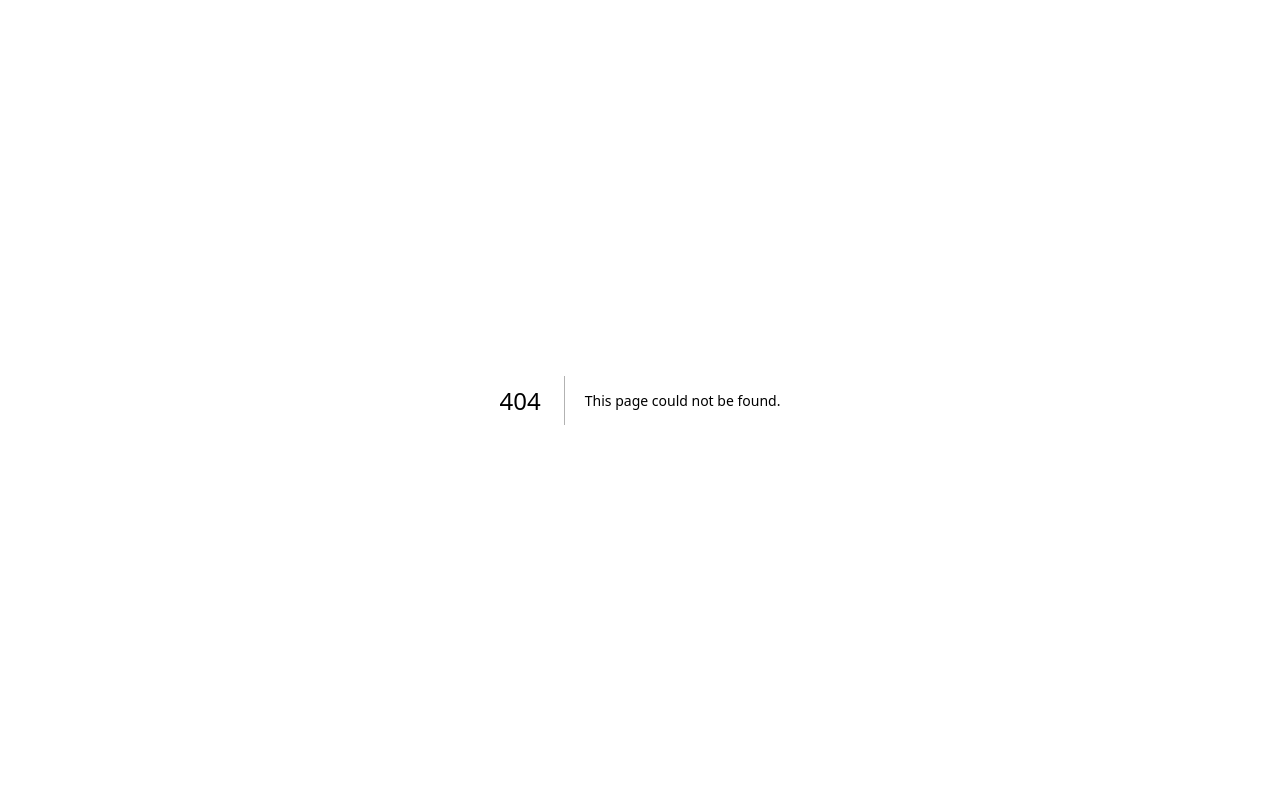
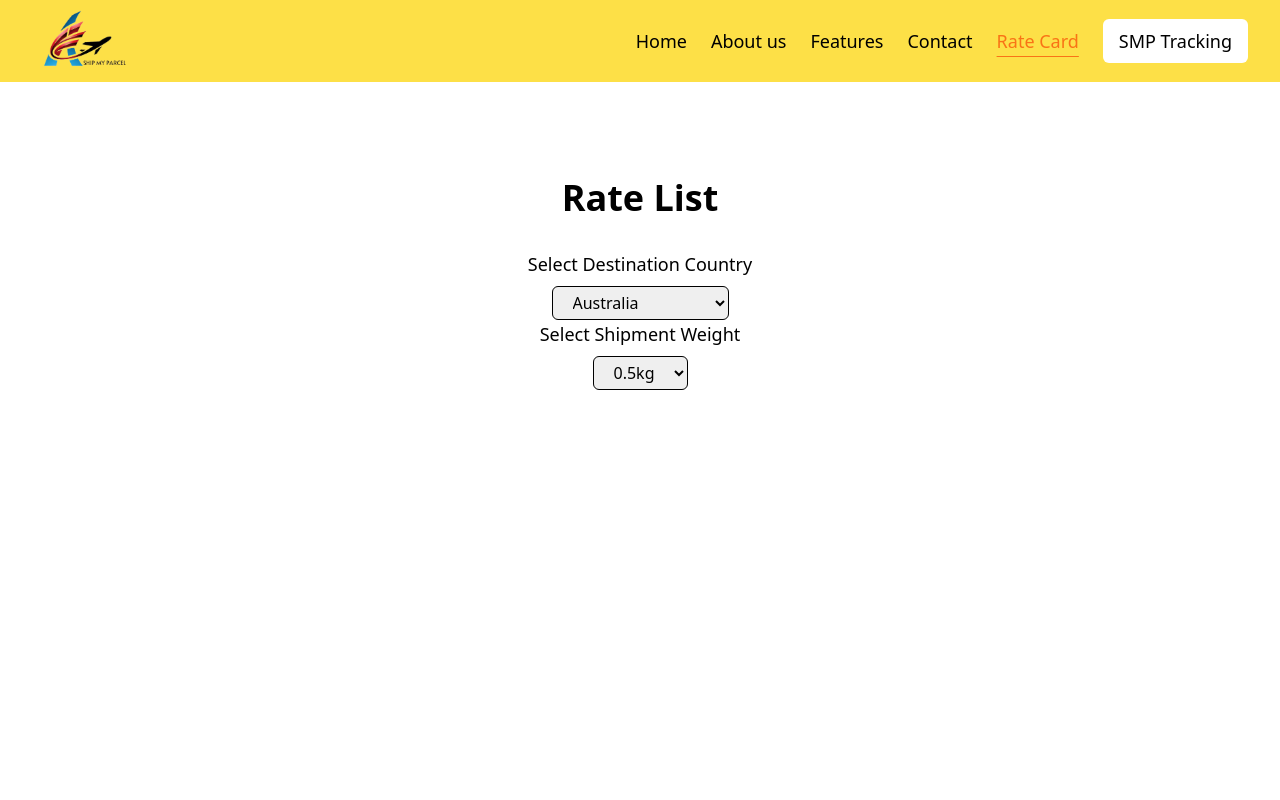
Before and after one commit to kunal70006/ship-my-parcel, a Next.js app: page /rate-card in a window 1280 px wide. Before the commit this address had no page. Shown: the top 800 px of the page. Built offline with nearby package versions, Linux system fonts and the light colour scheme.

Commit message:
add count api

```diff
--- a/src/components/Navbar.tsx
+++ b/src/components/Navbar.tsx
@@ -54,16 +54,23 @@ const Navbar = () => {
                 Contact
               </button>
             </Link>
+
+            <Link href="/rate-card">
+              <button
+                className={`${
+                  router.pathname === '/rate-card' &&
+                  'underline text-orange-500'
+                } hover:underline underline-offset-8 hover:text-orange-500 transition-colors pt-2`}
+              >
+                Rate Card
+              </button>
+            </Link>
+
             <Link href="/smp-tracking">
               <button className="bg-white rounded-md py-2 px-4 hover:bg-orange-500 transition-colors hover:text-white">
                 SMP Tracking
               </button>
             </Link>
-            {/* <Link href="/awb-tracking">
-              <button className="bg-white rounded-md py-2 px-4 hover:bg-orange-500 transition-colors hover:text-white">
-                AWB Tracking
-              </button>
-            </Link> */}
           </div>
         ) : (
           <Hamburger size={24} toggled={isOpen} toggle={setIsOpen} />
@@ -108,6 +115,18 @@ const Navbar = () => {
                 Contact
               </button>
             </Link>
+
+            <Link href="/rate-card">
+              <button
+                className={`${
+                  router.pathname === '/rate-card' &&
+                  'underline text-orange-500'
+                } hover:underline underline-offset-8 hover:text-orange-500 transition-colors pt-2`}
+              >
+                Rate Card
+              </button>
+            </Link>
+
             <Link href="/smp-tracking">
               <button className="bg-white rounded-md py-2 px-4 hover:bg-orange-500 transition-colors hover:text-white">
                 SMP Tracking
--- /dev/null
+++ b/src/pages/api/get-total-ids.ts
@@ -0,0 +1,19 @@
+import { collection, getCountFromServer } from 'firebase/firestore';
+import { NextApiRequest, NextApiResponse } from 'next';
+
+import { db } from '../../firebase';
+
+export default async function handler(
+  req: NextApiRequest,
+  res: NextApiResponse
+) {
+  try {
+    const collectionRef = collection(db, 'cities');
+    const snapshot = await getCountFromServer(collectionRef);
+    res.status(200).json({ count: snapshot.data().count });
+    console.log(snapshot.data().count);
+  } catch (error) {
+    console.log(error);
+    res.status(500).json({ shipmentData: 'Something went wrong' });
+  }
+}
--- /dev/null
+++ b/src/pages/rate-card.tsx
@@ -0,0 +1,81 @@
+import Footer from '@/components/Footer';
+import Layout from '@/components/Layout';
+import Navbar from '@/components/Navbar';
+import { useState } from 'react';
+
+type Location = 'australia' | 'uk' | 'usa' | 'canada';
+
+interface LocationAndWeight {
+  location: Location;
+  weight: string;
+}
+
+const RateCardPage = () => {
+  const [locationAndWeight, setLocationAndWeight] = useState<LocationAndWeight>(
+    {
+      location: 'australia',
+      weight: '<0.5',
+    }
+  );
+
+  function handleChange(e: React.ChangeEvent<HTMLSelectElement>) {
+    if (e.target.id === 'country') {
+      setLocationAndWeight((l) => ({
+        ...l,
+        location: e.target.value as Location,
+      }));
+    } else {
+      setLocationAndWeight((l) => ({
+        ...l,
+        weight: e.target.value,
+      }));
+    }
+  }
+  return (
+    <Layout>
+      <Navbar />
+      <div className="flex flex-col min-h-screen py-24">
+        <h1 className="text-4xl mb-8 font-semibold text-center">Rate List</h1>
+        <div className="flex flex-col items-center">
+          <label htmlFor="country" className="text-lg mb-2">
+            Select Destination Country
+          </label>
+          <select
+            name="country"
+            id="country"
+            className="px-4 py-1 border border-black rounded-md"
+            onChange={handleChange}
+            value={locationAndWeight.location}
+          >
+            <option value="australia">Australia</option>
+            <option value="uk">United Kingdom</option>
+            <option value="usa">USA</option>
+            <option value="canada">Canada</option>
+          </select>
+          <label htmlFor="weight" className="text-lg mb-2">
+            Select Shipment Weight
+          </label>
+          <select
+            name="weight"
+            id="weight"
+            className="px-4 py-1 border border-black rounded-md"
+            onChange={handleChange}
+            value={locationAndWeight.weight}
+          >
+            <option value="<0.5">0.5kg</option>
+            <option value="<1">1kg</option>
+            <option value="<2">2kg</option>
+            <option value="<3">3kg</option>
+            <option value="<4">4kg</option>
+            <option value="<5">5kg</option>
+            <option value="<6">6kg</option>
+            <option value="<7">7kg</option>
+          </select>
+        </div>
+      </div>
+      <Footer />
+    </Layout>
+  );
+};
+
+export default RateCardPage;
```
